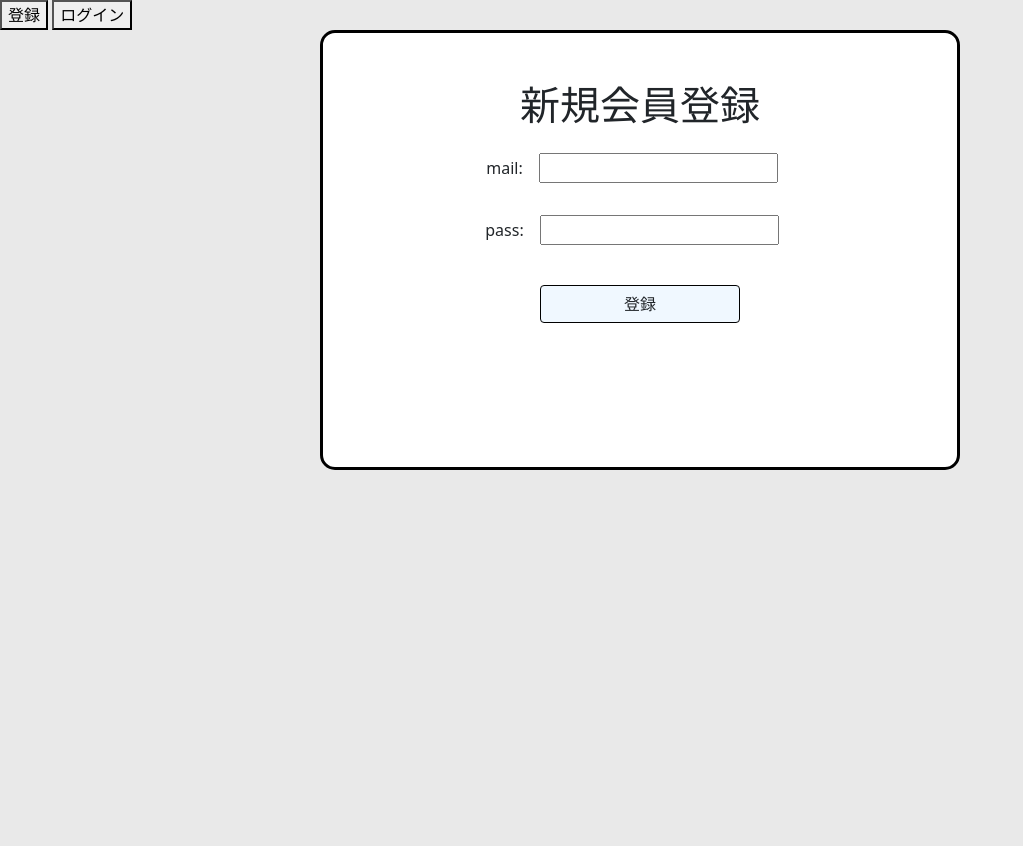
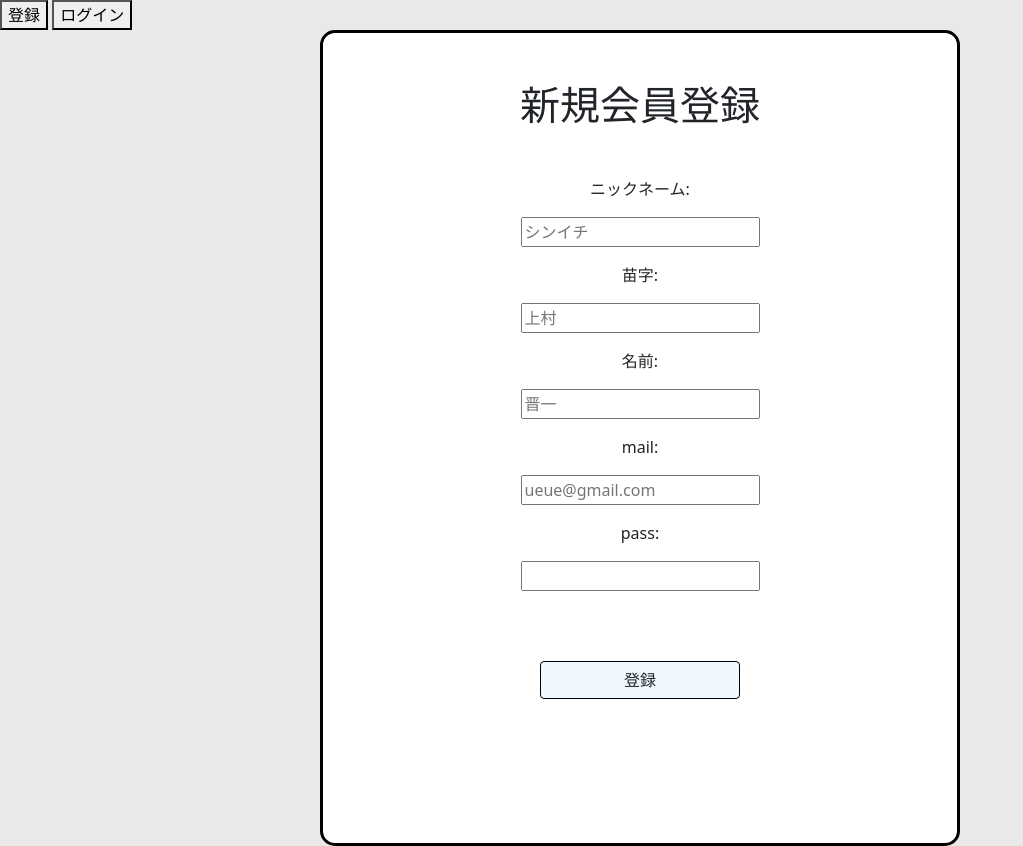
Before and after one commit to 2101002ishikawa/1-_TwiBooks, a PHP site: page /newMember.php in a window 1280 px wide. Shown: the whole page, without its empty margins (0-1023 px from the left). Before the commit the page ends 470 px from the top, so only its background shows below. Run offline with PHP 8.4, Linux system fonts and the light colour scheme; the visitor is signed in with stand-in values (Sample User, id 1); data that the repository does not hold is empty.

Commit message:
進捗保存

```diff
--- a/DBManager.php
+++ b/DBManager.php
@@ -5,17 +5,18 @@ class DBManager{
         'webuser','abccsd2');
         return $pdo;
     }
-    function InsertUser($pass,$name,$mail,$address){
+    function INSERTMember($nickname,$familyname,$firstname,$mail,$pass){
         $pdo = $this->dbConnect();
-        $sql = "INSERT INTO user_tbl2(pass,username,usermail,address) VALUES(?,?,?,?)";
-        $insert = $pdo->prepare($sql);
-        $insert->bindValue(1,password_hash($pass,PASSWORD_DEFAULT),PDO::PARAM_STR);
-        $insert->bindValue(2,$name,PDO::PARAM_STR);
-        $insert->bindValue(3,$mail,PDO::PARAM_STR);
-        $insert->bindValue(4,$address,PDO::PARAM_STR);
-        $insert->execute();
+        $in = $pdo->prepare("INSERT INTO members(mem_name,mem_familyname,mem_firstname,mem_mail,mem_pass) VALUES(?,?,?,?,?)");
+        $in->bindValue(1,$nickname,PDO::PARAM_STR);
+        $in->bindValue(2,$familyname,PDO::PARAM_STR);
+        $in->bindValue(3,$firstname,PDO::PARAM_STR);
+        $in->bindValue(4,$mail,PDO::PARAM_STR);
+        $in->bindValue(5,password_hash($pass,PASSWORD_DEFAULT),PDO::PARAM_STR);
+        $in->execute();
         return 1;
     }
+
     function loginCheck($mail){
         $pdo = $this->dbConnect();
         $sql = "SELECT * FROM user_tbl2 WHERE usermail=?";
--- a/newMember.php
+++ b/newMember.php
@@ -5,7 +5,7 @@
     <meta http-equiv="X-UA-Compatible" content="IE=edge">
     <meta name="viewport" content="width=device-width, initial-scale=1.0">
     <link rel="stylesheet" href="https://cdn.jsdelivr.net/npm/bootstrap@5.1.3/dist/css/bootstrap.min.css" integrity="sha384-1BmE4kWBq78iYhFldvKuhfTAU6auU8tT94WrHftjDbrCEXSU1oBoqyl2QvZ6jIW3" crossorigin="anonymous">
-    <title>ログイン</title>
+    <title>会員登録</title>
     <link rel="stylesheet" href="css/style.css">
     <style>
         body{
@@ -15,9 +15,87 @@
             border: 3px solid #000000;
             border-radius: 15px;
         }
+        #newMemberButton{
+            margin-top: 30px;
+        }
     </style>
     <?php
         session_start();
+        require_once "DBManager.php";
+        $db = new DBManager;
+        $errorMessage = "";
+        $mem_name;
+        $mem_familyname;
+        $mem_firstname;
+        $mem_mail;
+        $mem_pass;
+        if (!empty($_POST)) {
+            $mem_name = $_POST['nickName'];
+            $mem_familyname= $_POST['familyName'];
+            $mem_firstname= $_POST['firstName'];
+            $mem_mail = $_POST['usermail'];
+            $mem_pass = $_POST['pass'];
+
+            // eメールアドレスバリデーションチェック
+            // 空白チェック
+            if ($mem_mail === '') {
+                $errorMessage = $errorMessage."<br>メールアドレスは入力必須です";
+            }
+            // 文字数チェック
+            if (strlen($mem_mail) > 200) {
+                $errorMessage = $errorMessage."メールアドレスは200文字以内で入力してください";
+            }
+
+            // パスワードバリデーションチェック
+            // 空白チェック
+            if ($mem_pass === '') {
+                $errorMessage= $errorMessage."<br>パスワードを入力してください";
+            }
+            // 文字数チェック
+             else{
+                if (strlen($mem_pass) > 200) {
+                $errorMessage = $errorMessage."<br>メールアドレス又はパスワードが違います";
+                }
+            // 形式チェック
+                if (!preg_match("/^[a-zA-Z0-9]+$/", $mem_pass)) {
+                    $errorMessage = $errorMessage."<br>メールアドレス又はパスワードが違います";
+                }
+            }
+
+            //ニックネームチェック
+            if ($mem_name === '') {
+                $errorMessage = $errorMessage."<br>ニックネームは入力必須です";
+            }
+            // 文字数チェック
+            if (strlen($mem_name) > 200) {
+                $errorMessage = $errorMessage."<br>ニックネームは200文字以内で入力してください";
+            }
+
+            //苗字チェック
+            // 空白チェック
+            if ($mem_familyname === '') {
+                $errorMessage = $errorMessage."<br>苗字は入力必須です";
+            }
+            // 文字数チェック
+            if (strlen($mem_familyname) > 200) {
+                $errorMessage = $errorMessage."<br>苗字は200文字以内で入力してください";
+            }
+
+            //名前チェック
+            // 空白チェック
+            if ($mem_firstname === '') {
+                $errorMessage = $errorMessage."<br>名前は入力必須です";
+            }
+            // 文字数チェック
+            if (strlen($mem_firstname) > 200) {
+                $errorMessage = $errorMessage."<br>入力は200文字以内で入力してください";
+            }
+
+            //データベース処理の開始を判断
+            if(empty($errorMessage)){
+                $db->INSERTMember($mem_name,$mem_familyname,$mem_firstname,$mem_mail,$mem_pass);
+            }
+        }
     ?>
 </head>
 <body>
@@ -25,12 +103,15 @@
     <button onclick="location.href='./login.php'">ログイン</button><br>
 
     <div class="card offset-3 col-6 text-center logincard" style="padding-bottom:10%; ">
-        <h1 class="mt-5">新規会員登録</h1>
-        <form action="" method="post" name="form1">
-            mail:<input type="text" name="usermail" class="m-3"><br>
-            pass:<input type="pass" name="pass" class="m-3"><br>
+        <h1 class="mt-5 mb-5">新規会員登録</h1>
+        <form action="" method="post" name="newmemberform">
+            ニックネーム:　　　　　　　　<br><input type="text" name="nickName" class="m-3" placeholder="シンイチ"><br>
+            苗字:　　　　　　　　　　　<br><input type="text" name="familyName" class="m-3" placeholder="上村"><br>
+            名前:　　　　　　　　　　　<br><input type="text" name="firstName" class="m-3" placeholder="晋一"><br>
+            mail:　　　　　　　　　　　<br><input type="text" name="usermail" class="m-3" placeholder="ueue@gmail.com"><br>
+            pass:　　　　　　　　　　　<br><input type="pass" name="pass" class="m-3"><br>
             <div>
-                <font color="#ff0000" id="error"><?php echo htmlspecialchars($errorMessage, ENT_QUOTES)."<br>"; ?></font>
+                <?php echo "<font color= id=error>".$errorMessage."<br></font>"; ?>
             </div>
             <input type="submit" value="登録" class="mb-3 btn" id="newMemberButton">
         </form>
--- a/sql/CREATE_members.sql
+++ b/sql/CREATE_members.sql
@@ -1,11 +1,13 @@
 CREATE TABLE members(
-    mem_id          INT(8)      NOT NULL AUTO_INCREMENT,
+    mem_id          INT(8)          NOT NULL AUTO_INCREMENT,
     mem_bunrui      INT             NOT NULL,
     mem_name        VARCHAR(200)    NOT NULL,
     mem_familyname  VARCHAR(100)    NOT NULL,
     mem_firstname   VARCHAR(100)    NOT NULL,
+    mem_mail        VARCHAR(200)    NOT NULL,
+    mem_pass        VARCHAR(200)    NOT NULL,
     mem_place       VARCHAR(200),
-    mem_comment     VARCHAR(200),
+    mem_comment     VARCHAR(200) DEFAULT "よろしくお願いします。",
     mem_img        BLOB,
     PRIMARY KEY(mem_id)
 );
```
Also changed, not shown: login.php (+6 -5 lines).
